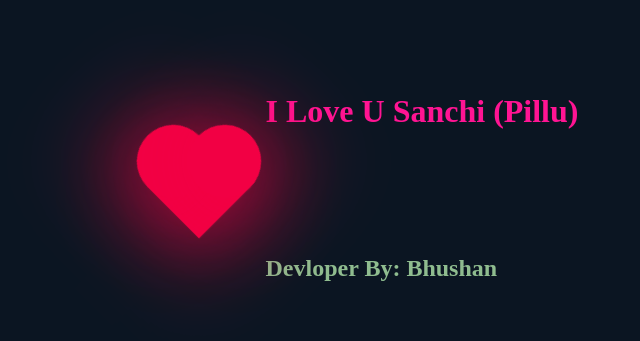
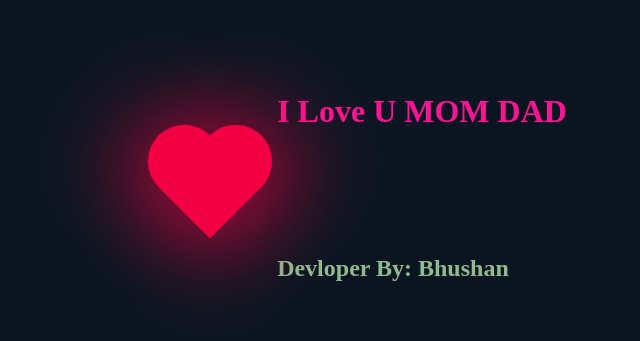
Before and after one commit to Budhabhushan14/Heart, a plain HTML site: page index.html in a window 1280 px wide. Shown: the part 213-554 px from the top of the page, without its empty margins (253-893 px from the left). Drawn offline with Linux system fonts and the light colour scheme.

Commit message:
Update index.html

```diff
--- a/index.html
+++ b/index.html
@@ -13,7 +13,7 @@
 
     <div class="heart"></div>
 
-    <div id="t"><h1>I Love U Sanchi (Pillu)</h1><br>
+    <div id="t"><h1>I Love U MOM DAD</h1><br>
     <h2>Devloper By: Bhushan</h2></div>
 
 </body>
```
